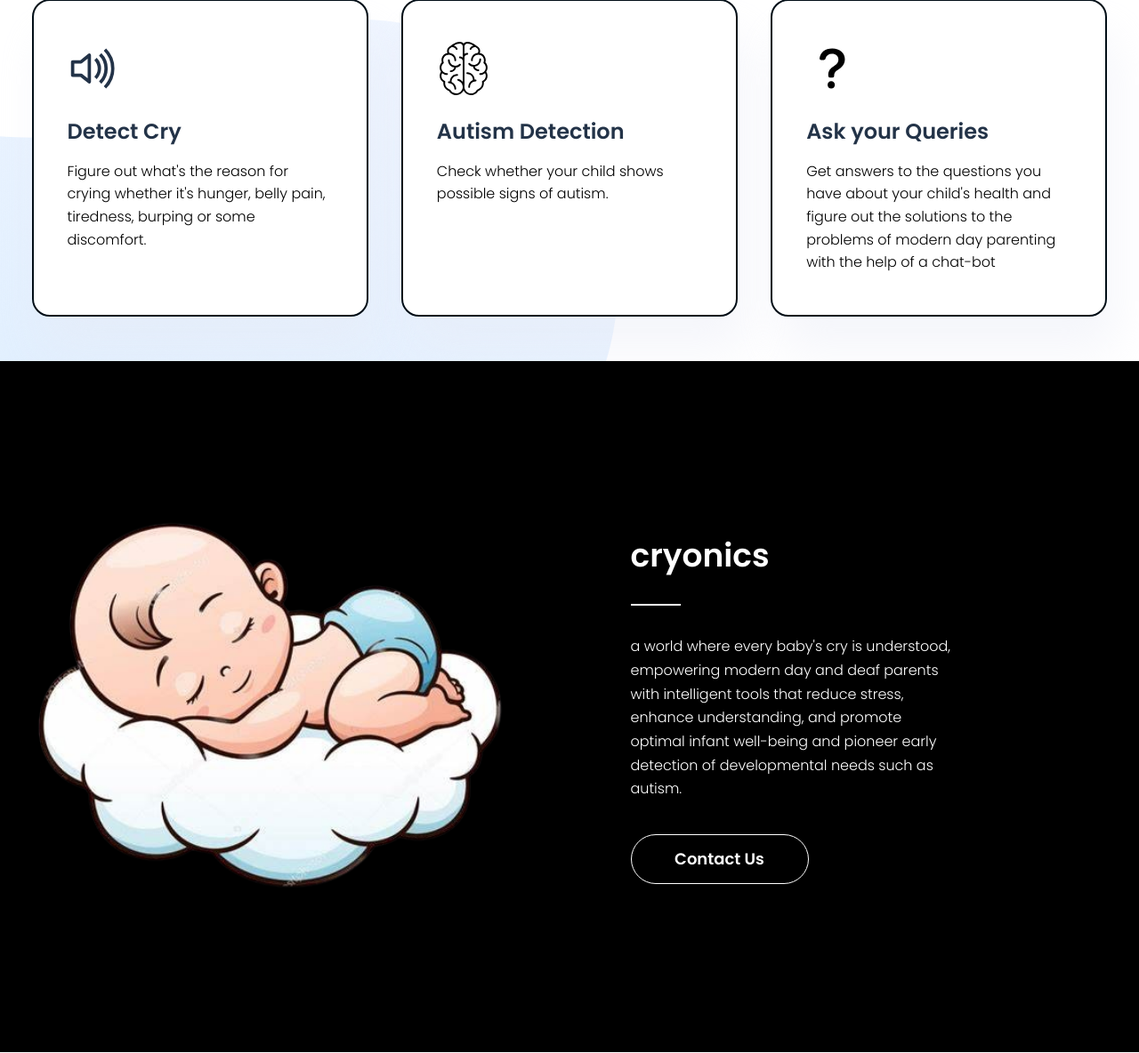
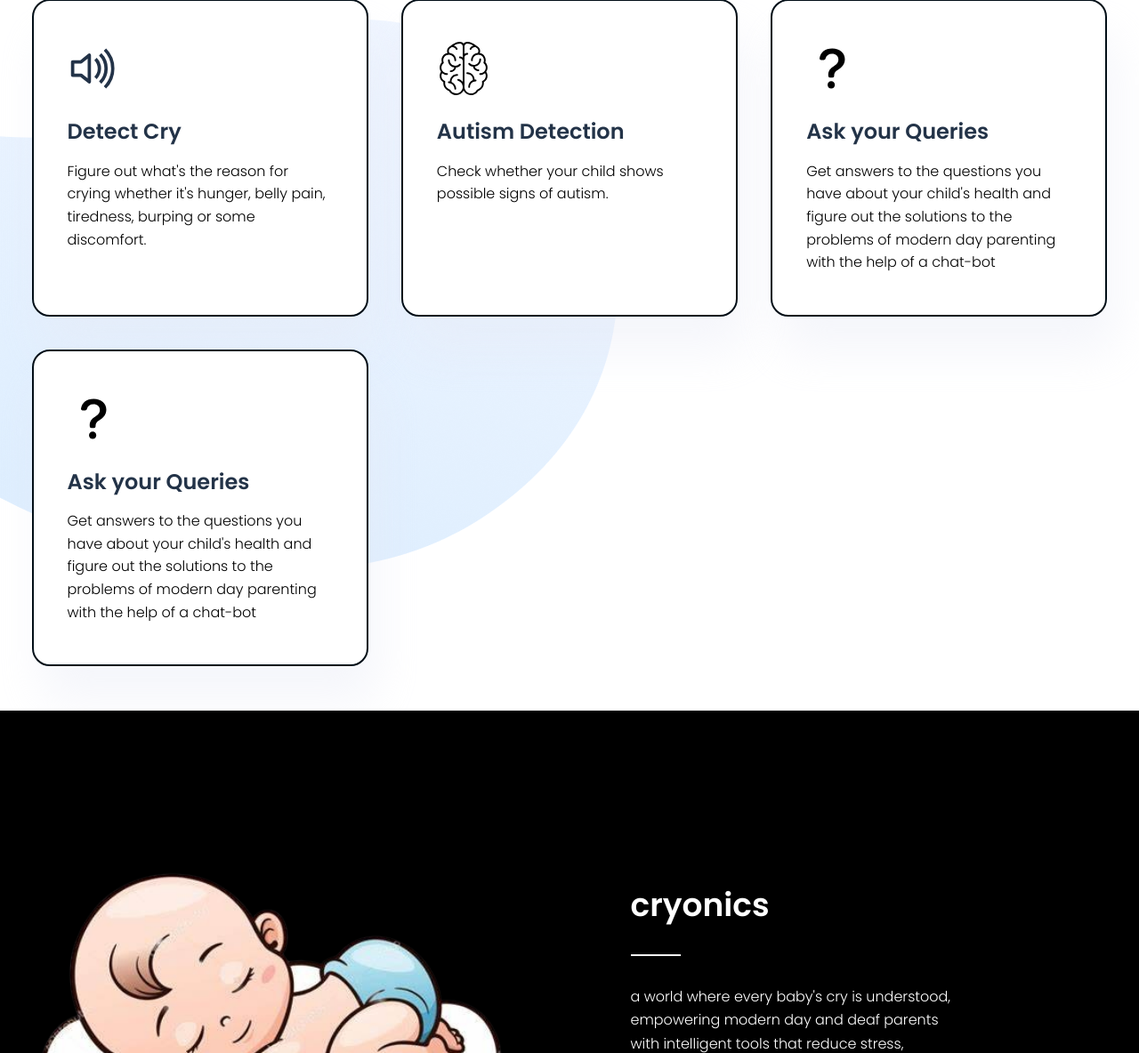
Before and after one commit to shubudubu/cryonics, a Flask app: page /subpage in a window 1280 px wide. Shown: the part 268-1452 px from the top of the page at 89% size. Run offline with Flask 3, Linux system fonts and the light colour scheme; parts of the project's set-up code (start-up, migrations or seed data) failed here and were passed over.

Commit message:
Update subpage.html

```diff
--- a/templates/subpage.html
+++ b/templates/subpage.html
@@ -76,6 +76,17 @@
                         </div>
 
                         <div class="services-item" style="cursor: pointer;" onclick="window.location.href='/talk';">
+                            <div class="item-icon">
+                                <img src="{{ url_for('static', filename='other/question-lg.svg')}}" alt="service icon"
+                                    style="width: 110px; height: 110px;">
+                            </div>
+                            <h5 class="item-title fw-7">Ask your Queries</h5>
+                            <p class="text">Get answers to the questions you have about your child's health and figure
+                                out the solutions to the problems of modern day parenting with the help of a chat-bot
+                            </p>
+                        </div>
+
+                                                <div class="services-item" style="cursor: pointer;" onclick="window.location.href='/sngo';">
                             <div class="item-icon">
                                 <img src="{{ url_for('static', filename='other/question-lg.svg')}}" alt="service icon"
                                     style="width: 110px; height: 110px;">
```
